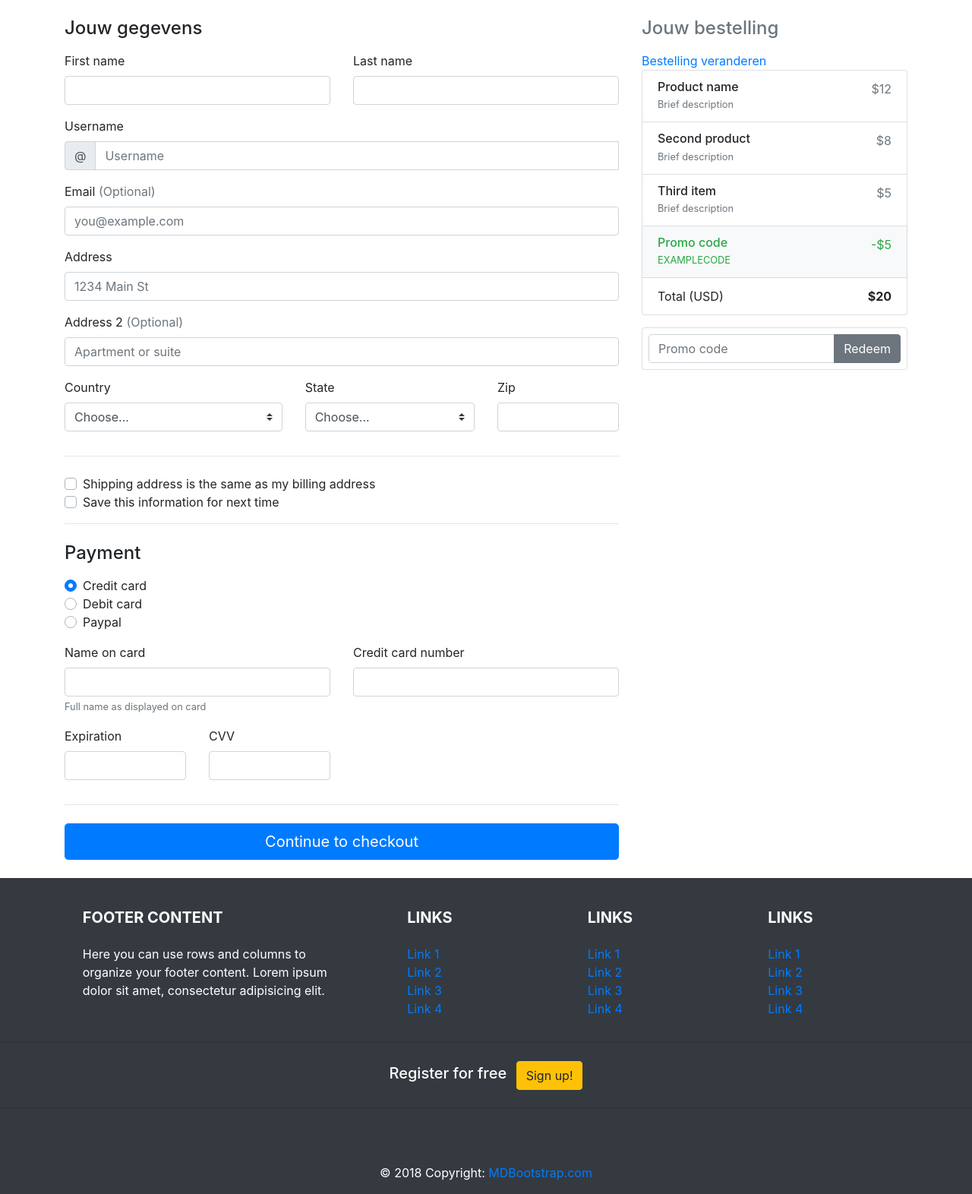
After one commit to Hamzam2000/Examenproject-Doner-Corner, a PHP site: page /gegevensUser.php in a window 1280 px wide. The commit adds this page. Shown: the part 547-2119 px from the top of the page at 76% size. Run offline with PHP 8.4, Linux system fonts and the light colour scheme.

Commit message:
Versie 1.03

```diff
--- /dev/null
+++ b/gegevensUser.php
@@ -0,0 +1,243 @@
+<!doctype html>
+<html lang="en">
+<head>
+    <!-- Required meta tags -->
+    <meta charset="utf-8">
+    <meta name="viewport" content="width=device-width, initial-scale=1, shrink-to-fit=no">
+    <!-- CSS -->
+    <link rel="stylesheet" href="Css/Index.css">
+    <!-- AJAX -->
+    <script src="https://ajax.googleapis.com/ajax/libs/jquery/2.2.0/jquery.min.js"></script>
+    <!-- Bootstrap CSS -->
+    <link rel="stylesheet" href="https://stackpath.bootstrapcdn.com/bootstrap/4.4.1/css/bootstrap.min.css" integrity="sha384-Vkoo8x4CGsO3+Hhxv8T/Q5PaXtkKtu6ug5TOeNV6gBiFeWPGFN9MuhOf23Q9Ifjh" crossorigin="anonymous">
+
+    <title>Döner Corner</title>
+</head>
+<body>
+
+<?php include "header.php" ?>
+
+<header class="masthead text-light text-center">
+    <div class="overlay"></div>
+    <div class="container">
+        <div class="row">
+            <div class="col-xl-9 mx-auto">
+                <h2 class="mb-5">Vul je gegevens in</h2>
+            </div>
+        </div>
+    </div>
+</header>
+<br>
+<div class="container">
+
+    <div class="row">
+        <div class="col-md-4 order-md-2 mb-4">
+            <h4 class="d-flex justify-content-between align-items-center mb-3">
+                <span class="text-muted">Jouw bestelling</span>
+            </h4>
+            <a href="producten.php" class="stretched-link">Bestelling veranderen</a>
+            <ul class="list-group mb-3">
+                <li class="list-group-item d-flex justify-content-between lh-condensed">
+                    <div>
+                        <h6 class="my-0">Product name</h6>
+                        <small class="text-muted">Brief description</small>
+                    </div>
+                    <span class="text-muted">$12</span>
+                </li>
+                <li class="list-group-item d-flex justify-content-between lh-condensed">
+                    <div>
+                        <h6 class="my-0">Second product</h6>
+                        <small class="text-muted">Brief description</small>
+                    </div>
+                    <span class="text-muted">$8</span>
+                </li>
+                <li class="list-group-item d-flex justify-content-between lh-condensed">
+                    <div>
+                        <h6 class="my-0">Third item</h6>
+                        <small class="text-muted">Brief description</small>
+                    </div>
+                    <span class="text-muted">$5</span>
+                </li>
+                <li class="list-group-item d-flex justify-content-between bg-light">
+                    <div class="text-success">
+                        <h6 class="my-0">Promo code</h6>
+                        <small>EXAMPLECODE</small>
+                    </div>
+                    <span class="text-success">-$5</span>
+                </li>
+                <li class="list-group-item d-flex justify-content-between">
+                    <span>Total (USD)</span>
+                    <strong>$20</strong>
+                </li>
+            </ul>
+
+            <form class="card p-2">
+                <div class="input-group">
+                    <input type="text" class="form-control" placeholder="Promo code">
+                    <div class="input-group-append">
+                        <button type="submit" class="btn btn-secondary">Redeem</button>
+                    </div>
+                </div>
+            </form>
+        </div>
+        <div class="col-md-8 order-md-1">
+            <h4 class="mb-3">Jouw gegevens</h4>
+            <form class="needs-validation" novalidate="">
+                <div class="row">
+                    <div class="col-md-6 mb-3">
+                        <label for="firstName">First name</label>
+                        <input type="text" class="form-control" id="firstName" placeholder="" value="" required="">
+                        <div class="invalid-feedback">
+                            Valid first name is required.
+                        </div>
+                    </div>
+                    <div class="col-md-6 mb-3">
+                        <label for="lastName">Last name</label>
+                        <input type="text" class="form-control" id="lastName" placeholder="" value="" required="">
+                        <div class="invalid-feedback">
+                            Valid last name is required.
+                        </div>
+                    </div>
+                </div>
+
+                <div class="mb-3">
+                    <label for="username">Username</label>
+                    <div class="input-group">
+                        <div class="input-group-prepend">
+                            <span class="input-group-text">@</span>
+                        </div>
+                        <input type="text" class="form-control" id="username" placeholder="Username" required="">
+                        <div class="invalid-feedback" style="width: 100%;">
+                            Your username is required.
+                        </div>
+                    </div>
+                </div>
+
+                <div class="mb-3">
+                    <label for="email">Email <span class="text-muted">(Optional)</span></label>
+                    <input type="email" class="form-control" id="email" placeholder="you@example.com">
+                    <div class="invalid-feedback">
+                        Please enter a valid email address for shipping updates.
+                    </div>
+                </div>
+
+                <div class="mb-3">
+                    <label for="address">Address</label>
+                    <input type="text" class="form-control" id="address" placeholder="1234 Main St" required="">
+                    <div class="invalid-feedback">
+                        Please enter your shipping address.
+                    </div>
+                </div>
+
+                <div class="mb-3">
+                    <label for="address2">Address 2 <span class="text-muted">(Optional)</span></label>
+                    <input type="text" class="form-control" id="address2" placeholder="Apartment or suite">
+                </div>
+
+                <div class="row">
+                    <div class="col-md-5 mb-3">
+                        <label for="country">Country</label>
+                        <select class="custom-select d-block w-100" id="country" required="">
+                            <option value="">Choose...</option>
+                            <option>United States</option>
+                        </select>
+                        <div class="invalid-feedback">
+                            Please select a valid country.
+                        </div>
+                    </div>
+                    <div class="col-md-4 mb-3">
+                        <label for="state">State</label>
+                        <select class="custom-select d-block w-100" id="state" required="">
+                            <option value="">Choose...</option>
+                            <option>California</option>
+                        </select>
+                        <div class="invalid-feedback">
+                            Please provide a valid state.
+                        </div>
+                    </div>
+                    <div class="col-md-3 mb-3">
+                        <label for="zip">Zip</label>
+                        <input type="text" class="form-control" id="zip" placeholder="" required="">
+                        <div class="invalid-feedback">
+                            Zip code required.
+                        </div>
+                    </div>
+                </div>
+                <hr class="mb-4">
+                <div class="custom-control custom-checkbox">
+                    <input type="checkbox" class="custom-control-input" id="same-address">
+                    <label class="custom-control-label" for="same-address">Shipping address is the same as my billing address</label>
+                </div>
+                <div class="custom-control custom-checkbox">
+                    <input type="checkbox" class="custom-control-input" id="save-info">
+                    <label class="custom-control-label" for="save-info">Save this information for next time</label>
+                </div>
+                <hr class="mb-4">
+
+                <h4 class="mb-3">Payment</h4>
+
+                <div class="d-block my-3">
+                    <div class="custom-control custom-radio">
+                        <input id="credit" name="paymentMethod" type="radio" class="custom-control-input" checked="" required="">
+                        <label class="custom-control-label" for="credit">Credit card</label>
+                    </div>
+                    <div class="custom-control custom-radio">
+                        <input id="debit" name="paymentMethod" type="radio" class="custom-control-input" required="">
+                        <label class="custom-control-label" for="debit">Debit card</label>
+                    </div>
+                    <div class="custom-control custom-radio">
+                        <input id="paypal" name="paymentMethod" type="radio" class="custom-control-input" required="">
+                        <label class="custom-control-label" for="paypal">Paypal</label>
+                    </div>
+                </div>
+                <div class="row">
+                    <div class="col-md-6 mb-3">
+                        <label for="cc-name">Name on card</label>
+                        <input type="text" class="form-control" id="cc-name" placeholder="" required="">
+                        <small class="text-muted">Full name as displayed on card</small>
+                        <div class="invalid-feedback">
+                            Name on card is required
+                        </div>
+                    </div>
+                    <div class="col-md-6 mb-3">
+                        <label for="cc-number">Credit card number</label>
+                        <input type="text" class="form-control" id="cc-number" placeholder="" required="">
+                        <div class="invalid-feedback">
+                            Credit card number is required
+                        </div>
+                    </div>
+                </div>
+                <div class="row">
+                    <div class="col-md-3 mb-3">
+                        <label for="cc-expiration">Expiration</label>
+                        <input type="text" class="form-control" id="cc-expiration" placeholder="" required="">
+                        <div class="invalid-feedback">
+                            Expiration date required
+                        </div>
+                    </div>
+                    <div class="col-md-3 mb-3">
+                        <label for="cc-expiration">CVV</label>
+                        <input type="text" class="form-control" id="cc-cvv" placeholder="" required="">
+                        <div class="invalid-feedback">
+                            Security code required
+                        </div>
+                    </div>
+                </div>
+                <hr class="mb-4">
+                <button class="btn btn-primary btn-lg btn-block" type="submit">Continue to checkout</button>
+            </form>
+        </div>
+    </div>
+
+</div>
+<br>
+
+<?php include "footer.php" ?>
+
+<!-- Optional JavaScript -->
+<!-- jQuery first, then Popper.js, then Bootstrap JS -->
+<script src="https://code.jquery.com/jquery-3.4.1.slim.min.js" integrity="sha384-J6qa4849blE2+poT4WnyKhv5vZF5SrPo0iEjwBvKU7imGFAV0wwj1yYfoRSJoZ+n" crossorigin="anonymous"></script>
+<script src="https://cdn.jsdelivr.net/npm/popper.js@1.16.0/dist/umd/popper.min.js" integrity="sha384-Q6E9RHvbIyZFJoft+2mJbHaEWldlvI9IOYy5n3zV9zzTtmI3UksdQRVvoxMfooAo" crossorigin="anonymous"></script>
+<script src="https://stackpath.bootstrapcdn.com/bootstrap/4.4.1/js/bootstrap.min.js" integrity="sha384-wfSDF2E50Y2D1uUdj0O3uMBJnjuUD4Ih7YwaYd1iqfktj0Uod8GCExl3Og8ifwB6" crossorigin="anonymous"></script>
+</body>
+</html>
--- a/producten.php
+++ b/producten.php
@@ -80,6 +80,7 @@ include "includes/producten.inc.php";
                     var_dump($values);
                     ?>
                     <tr>
+                        <input type="hidden" name="Id" value="<?php echo $keys; ?>" />
                         <td><?php echo $values["Name"]; ?></td>
                         <td><?php echo $values["quantity"]; ?> <input align="right" type="submit" name="add" style="margin-top:5px;" class="btn btn-warning" value="+" /></td>
                         <td>$ <?php echo $values["price"]; ?></td>
@@ -87,10 +88,13 @@ include "includes/producten.inc.php";
                         <td><input type="submit" name="deleteProducts" class="btn btn-danger" value="Verwijderen" /></td>
 
                     </tr>
+
                     <?php
                     $total = $total + ($values["quantity"] * $values["price"]);
                 }
                 ?>
+        </form>
+        <form method="post" action="gegevensUser.php">
                 <tr>
 
                     <td colspan="3" align="right">Total</td>
```
Also changed, not shown: includes/producten.inc.php (+8 -3 lines).
